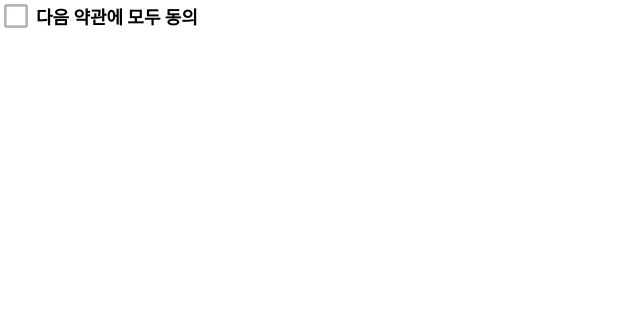
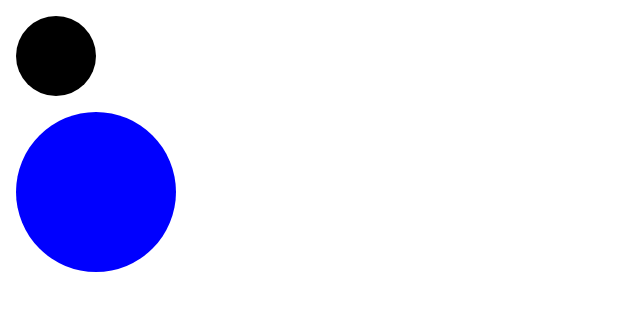
Before and after one commit to lovurself/React-styling, a React (Create React App) app: page / in a window 1280 px wide. Shown: the top 310 px of the page, without its empty margins (0-640 px from the left). Built offline with nearby package versions, Linux system fonts and the light colour scheme.

Commit message:
React styling - styled-components 라이브러리를 사용(기본 문법)

```diff
--- a/package.json
+++ b/package.json
@@ -12,6 +12,7 @@
     "react-dom": "^17.0.2",
     "react-icons": "^4.3.1",
     "react-scripts": "5.0.0",
+    "styled-components": "^5.3.3",
     "web-vitals": "^2.1.4"
   },
   "scripts": {
--- a/src/App.js
+++ b/src/App.js
@@ -1,17 +1,29 @@
-import React, { useState } from "react";
-import CheckBox from "./components/CheckBox";
+import React from "react";
+import styled, { css } from 'styled-components';
+
+const Circle = styled.div`
+  width: 5rem;
+  height: 5rem;
+  background: ${props => props.color};
+  border-radius: 50%;
+  margin-left: 1rem;
+  margin-top: 1rem;
+  ${props => props.huge &&
+    css`
+    // props 사용가능
+    width: 10rem;
+    height: 10rem;
+  `}
+`;
 
 function App() {
-  const [check, setCheck] = useState(false);
-  // boolean타입으로 상태 관리
-  const onChange = (e) => {
-    setCheck(e.target.checked);
-  }
   return (
-    <div>
-      <CheckBox onChange={onChange} checked={check}>다음 약관에 모두 동의</CheckBox>
-    </div>
-  );
+    <>
+      <Circle color='black' />
+      <Circle color='blue' huge />
+    </>
+
+  )
 }
 
 export default App;
```
Also changed, not shown: 1 other file (tests, documents, lock files or other folders).
